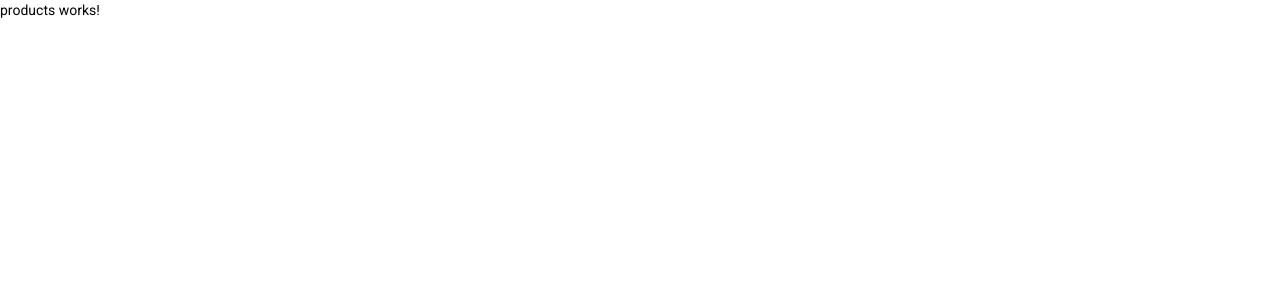
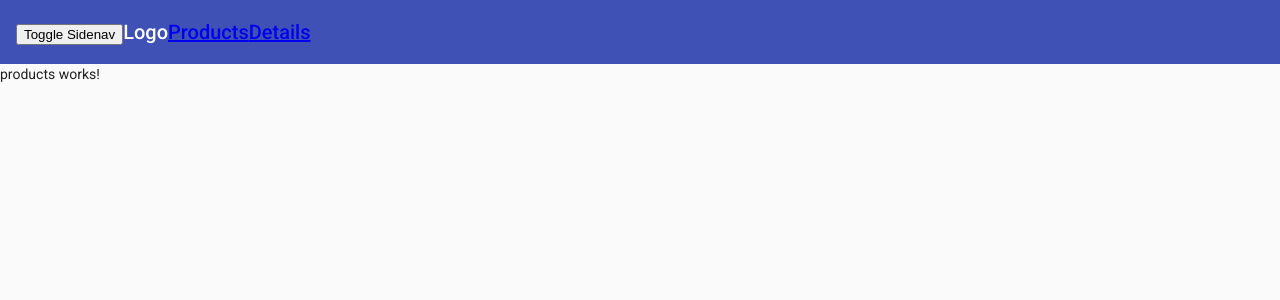
Before and after one commit to Brutalvik/coffeeapp, an Angular app: page / in a window 1280 px wide. Shown: the top 300 px of the page. Built offline with nearby package versions, Linux system fonts and the light colour scheme.

Commit message:
Fixed sidenav height

```diff
--- a/src/app/app.component.css
+++ b/src/app/app.component.css
@@ -0,0 +1,9 @@
+mat-sidenav-container,
+mat-sidenav-content,
+mat-sidenav {
+  height: 100%;
+}
+
+mat-sidenav {
+  width: 250px;
+}
--- a/src/app/app.component.html
+++ b/src/app/app.component.html
@@ -1 +1,14 @@
-<router-outlet></router-outlet>
+<mat-sidenav-container>
+  <mat-sidenav #sidenav role="navigation">This is sidenav</mat-sidenav>
+  <mat-sidenav-content>
+    <mat-toolbar color="primary">
+      <div>
+        <button (click)="sidenav.toggle()">Toggle Sidenav</button>
+      </div>
+      <div>Logo</div>
+      <div><a routerLink="/">Products</a></div>
+      <div><a routerLink="/productdetails">Details</a></div>
+    </mat-toolbar>
+    <main><router-outlet></router-outlet></main
+  ></mat-sidenav-content>
+</mat-sidenav-container>
--- a/src/app/app.component.ts
+++ b/src/app/app.component.ts
@@ -3,7 +3,7 @@ import { Component } from '@angular/core';
 @Component({
   selector: 'app-root',
   templateUrl: './app.component.html',
-  styleUrls: ['./app.component.css']
+  styleUrls: ['./app.component.css'],
 })
 export class AppComponent {
   title = 'coffeeapp';
--- a/src/app/app.module.ts
+++ b/src/app/app.module.ts
@@ -9,9 +9,10 @@ import { AppComponent } from './app.component';
 import { MaterialModule } from './material.module';
 import { ProductsComponent } from './components/products/products.component';
 import { ProductdetailsComponent } from './components/productdetails/productdetails.component';
+import { NavbarComponent } from './components/navbar/navbar.component';
 
 @NgModule({
-  declarations: [AppComponent, ProductsComponent, ProductdetailsComponent],
+  declarations: [AppComponent, ProductsComponent, ProductdetailsComponent, NavbarComponent],
   imports: [
     BrowserModule,
     AppRoutingModule,
--- /dev/null
+++ b/src/app/components/navbar/navbar.component.ts
@@ -0,0 +1,15 @@
+import { Component, OnInit } from '@angular/core';
+
+@Component({
+  selector: 'app-navbar',
+  templateUrl: './navbar.component.html',
+  styleUrls: ['./navbar.component.css']
+})
+export class NavbarComponent implements OnInit {
+
+  constructor() { }
+
+  ngOnInit(): void {
+  }
+
+}
--- a/src/app/material.module.ts
+++ b/src/app/material.module.ts
@@ -1,9 +1,11 @@
 import { NgModule } from '@angular/core';
 import { MatButtonModule } from '@angular/material/button';
+import { MatToolbarModule } from '@angular/material/toolbar';
 import { MatIconModule } from '@angular/material/icon';
+import { MatSidenavModule } from '@angular/material/sidenav';
 
 @NgModule({
-  imports: [MatButtonModule, MatIconModule],
-  exports: [MatButtonModule, MatIconModule],
+  imports: [MatButtonModule, MatToolbarModule, MatIconModule, MatSidenavModule],
+  exports: [MatButtonModule, MatToolbarModule, MatIconModule, MatSidenavModule],
 })
 export class MaterialModule {}
--- a/src/styles.css
+++ b/src/styles.css
@@ -4,8 +4,8 @@
 html,
 body {
   height: 100%;
+  font-family: Roboto, "Helvetica Neue", sans-serif;
 }
 body {
   margin: 0;
-  font-family: Roboto, "Helvetica Neue", sans-serif;
 }
```
Also changed, not shown: src/app/components/navbar/navbar.component.css (added), src/app/components/navbar/navbar.component.html (added), 1 other file (tests, documents, lock files or other folders).
